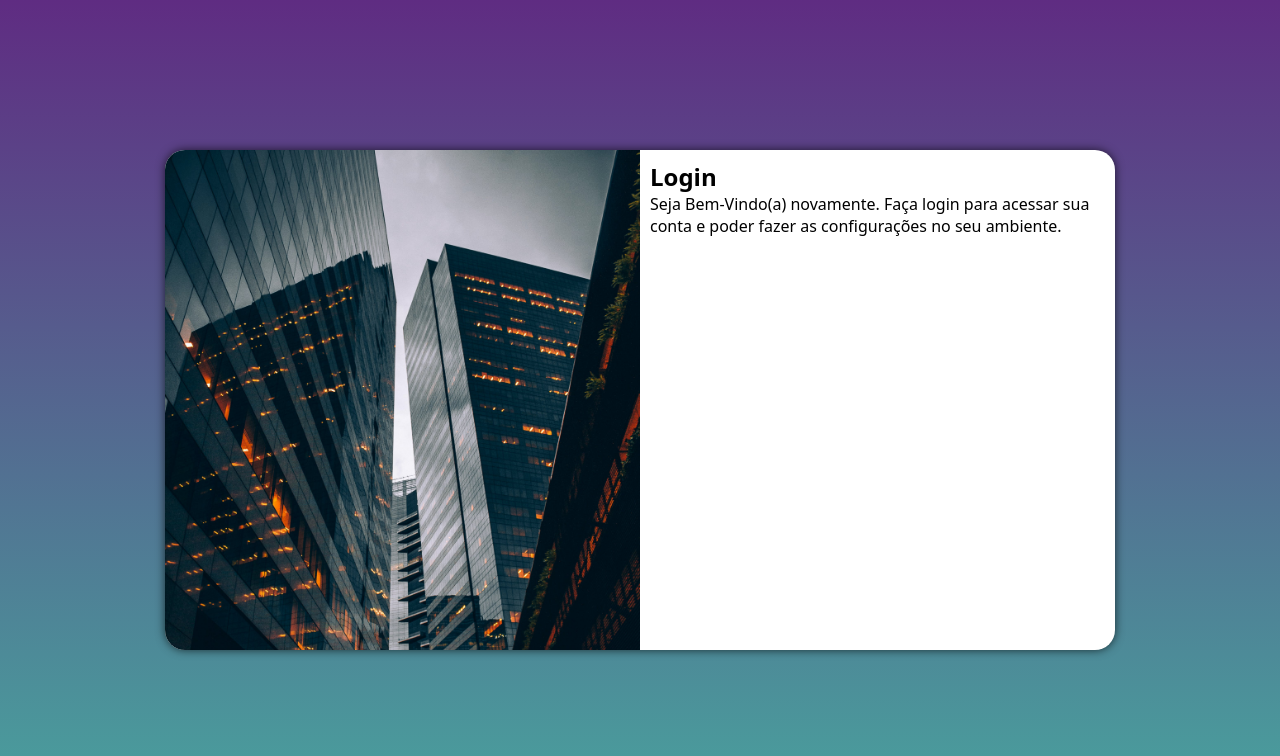
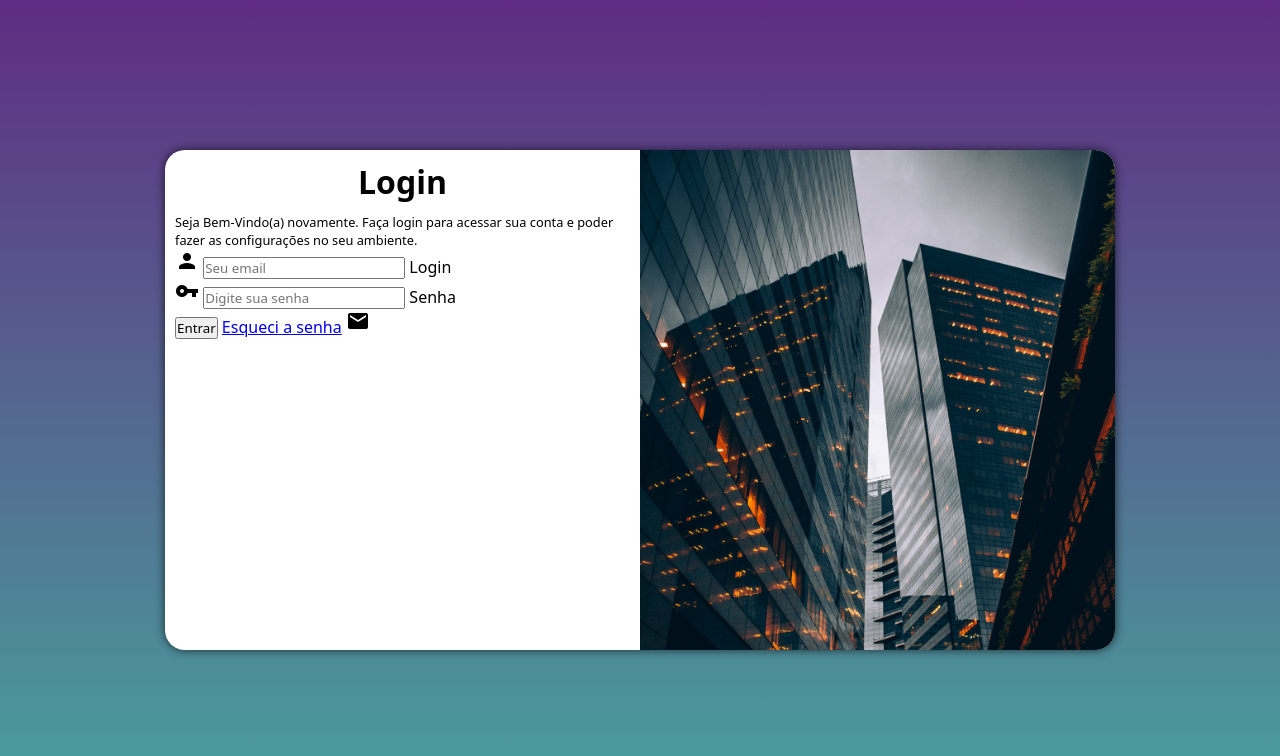
Before and after one commit to kaykf/projeto-login, a plain HTML site: page index.html in a window 1280 px wide. Drawn offline with Linux system fonts and the light colour scheme.

Commit message:
add form

```diff
--- a/estilos/mediaquery.css
+++ b/estilos/mediaquery.css
@@ -25,13 +25,18 @@
         width: 950px;
     }
     section#login>div#imagem{
-        float: left;
+        float: right;
         width: 50%;
         height: 100%;
     }
     section#login>div#formulario{
-        float: right;
+        float: left;
         width: 50%;
     }
-
+    div#formulario>h1{
+        font-size: 2em;
+    }
+    div#fomulario>p{
+        font-size: 1.2em;
+    }
 }
--- a/estilos/style.css
+++ b/estilos/style.css
@@ -46,5 +46,11 @@ section#login>div#imagem{
 section#login>div#formulario{
     padding: 10px;
     display: block;
-
 }
+div#formulario>h1{
+    text-align: center;
+    margin-bottom: 10px;
+}
+div#formulario>p{
+    font-size: 0.8em;
+}
--- a/index.html
+++ b/index.html
@@ -4,6 +4,7 @@
     <meta charset="UTF-8">
     <meta name="viewport" content="width=device-width, initial-scale=1.0">
     <title>Login</title>
+    <link rel="stylesheet" href="https://fonts.googleapis.com/icon?family=Material+Icons">
     <link rel="stylesheet" href="estilos/style.css">
     <link rel="stylesheet" href="estilos/mediaquery.css">
 </head>
@@ -16,8 +17,20 @@
             <div id="formulario">
                 <h1>Login</h1>
                 <p>Seja Bem-Vindo(a) novamente. Faça login para acessar sua conta e poder fazer as configurações no seu ambiente.</p>
-                <form action="login.js" method="post">
-
+                <form action="login.js" method="post" autocomplete="on">
+                    <div class="campo">
+                        <i class="material-icons">person</i>
+                        <input type="email" name="login" id="ilogin" placeholder="Seu email" autocomplete="email" required maxlength="50">
+                        <label for="ilogin">Login</label>
+                    </div>
+                    <div>
+                        <i class="material-icons">vpn_key</i>
+                        <input type="password" name="Senha" id="isenha" placeholder="Digite sua senha" autocomplete="current-password" required minlength="6" maxlength="12">
+                        <label for="isenha">Senha</label>
+                    </div>
+                    <input type="submit" value="Entrar">
+                    <a href="esqueci.html">Esqueci a senha</a>
+                    <i class="material-icons">mail</i>
                 </form>
             </div>
         </section>
```
